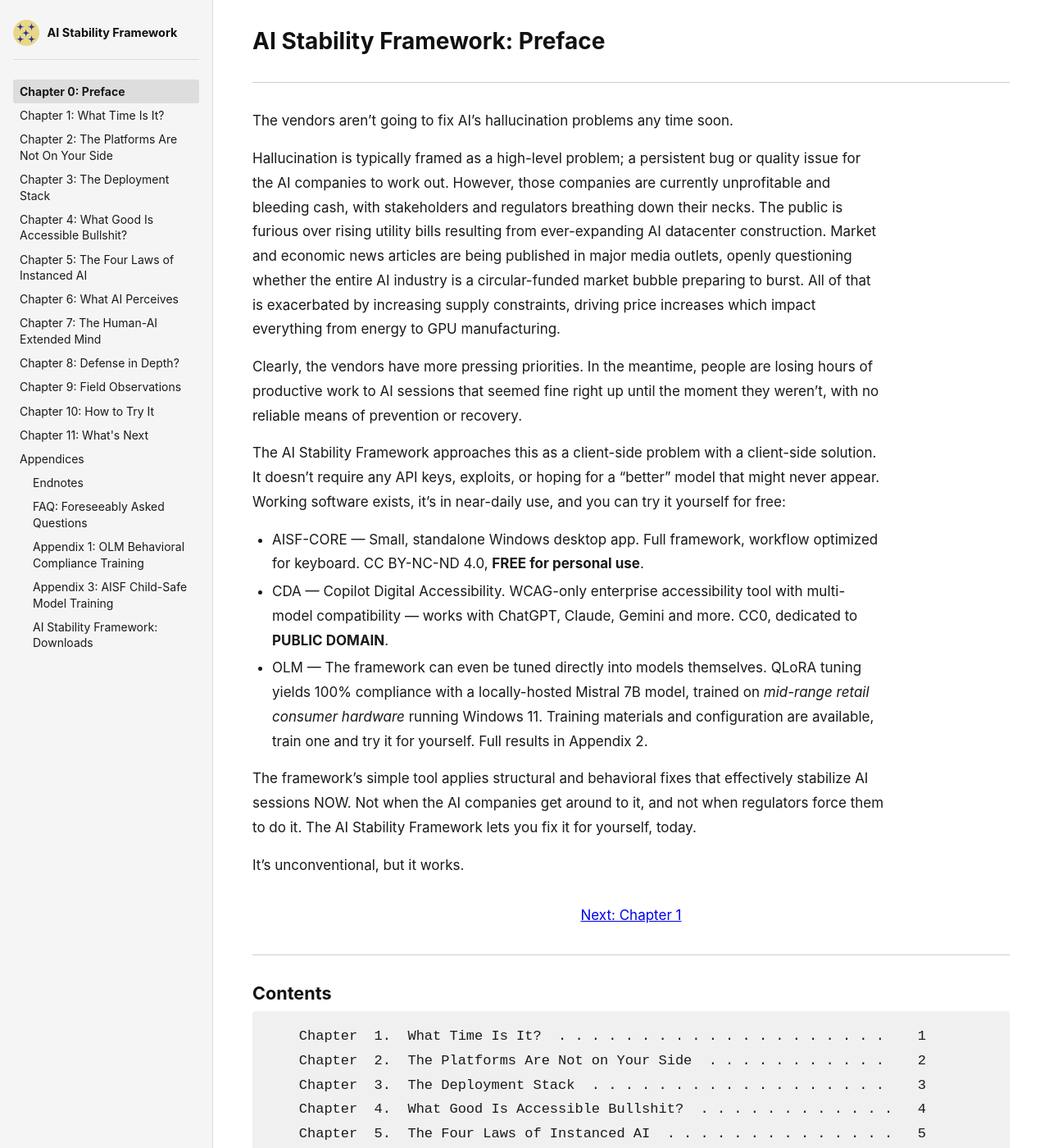
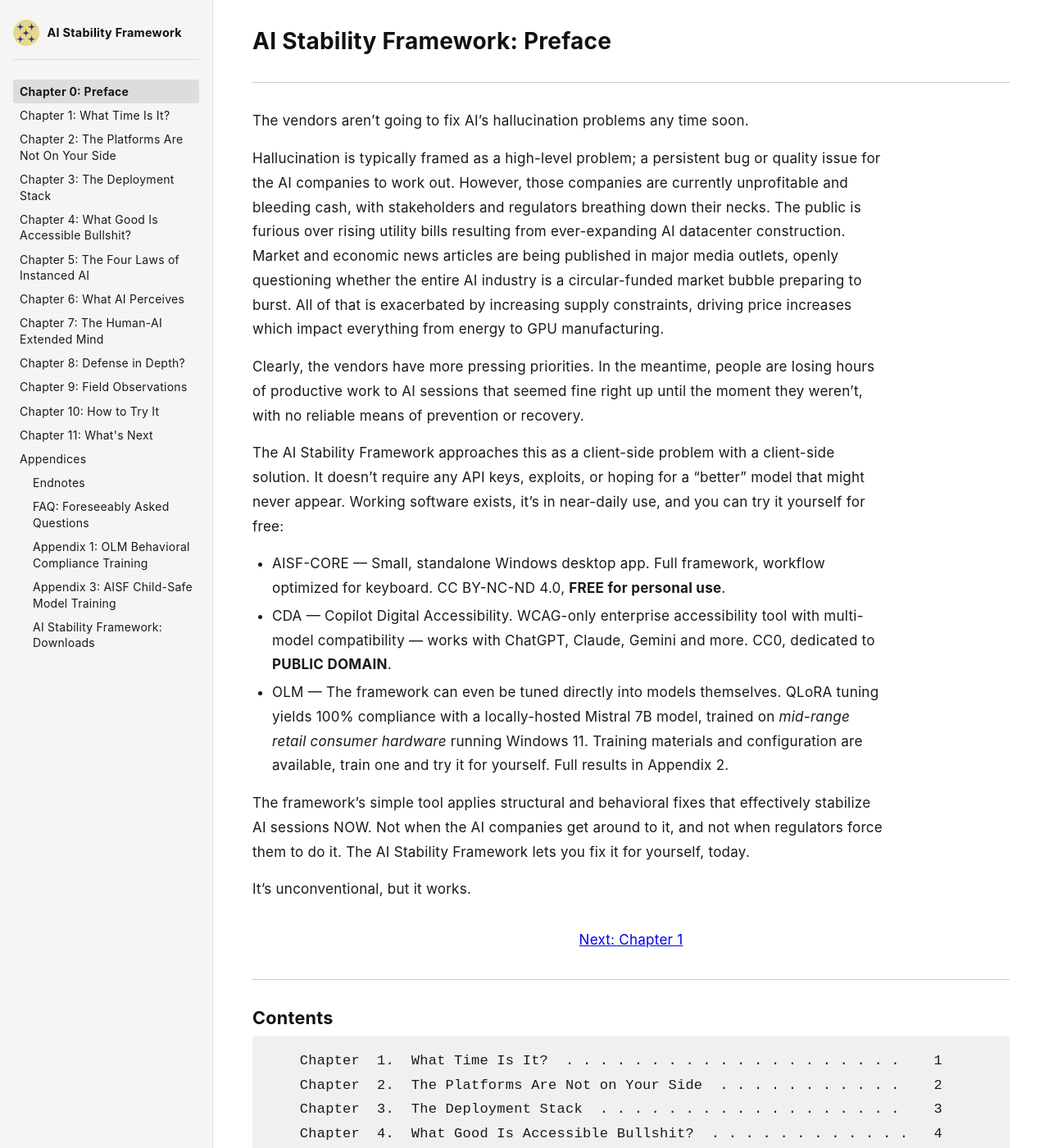
Before and after one commit to rojaslen/AISF-WEB, a Jekyll site: the page built from index.md, in a window 1280 px wide and 1400 px high. Shown: the whole window at 82% size. Built offline with Jekyll 4.4.1, drawn with Linux system fonts in a browser that asks for light colours; some web fonts are replaced.

Commit message:
Loosen letter spacing; enable Inter kern/liga/calt features
Co-Authored-By: Claude Sonnet 4.6 <noreply@anthropic.com>

```diff
--- a/assets/css/style.css
+++ b/assets/css/style.css
@@ -63,6 +63,10 @@ body {
   font-family: var(--font-body);
   font-size: 1.0625rem;
   line-height: 1.75;
+  letter-spacing: 0.015em;
+  font-kerning: normal;
+  font-optical-sizing: auto;
+  font-feature-settings: "kern" 1, "liga" 1, "calt" 1;
 }
 
 /* --- Skip link --- */
```
